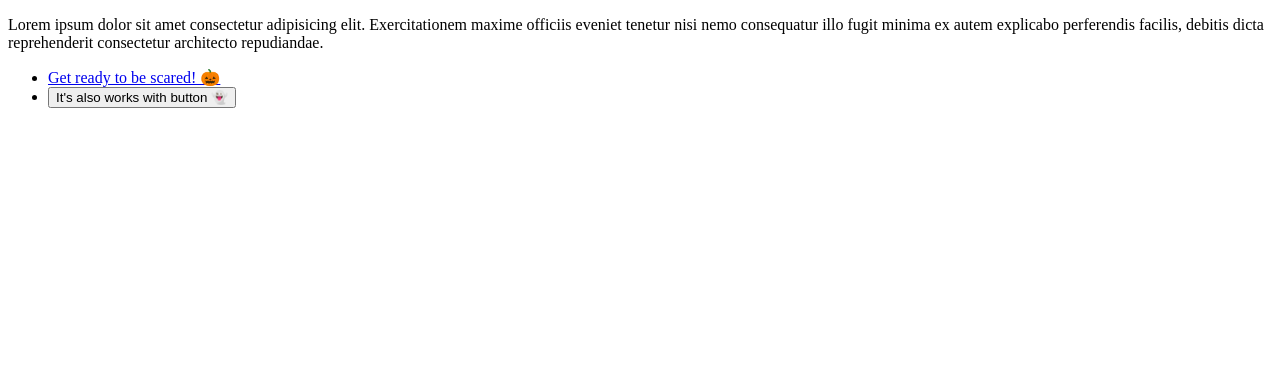
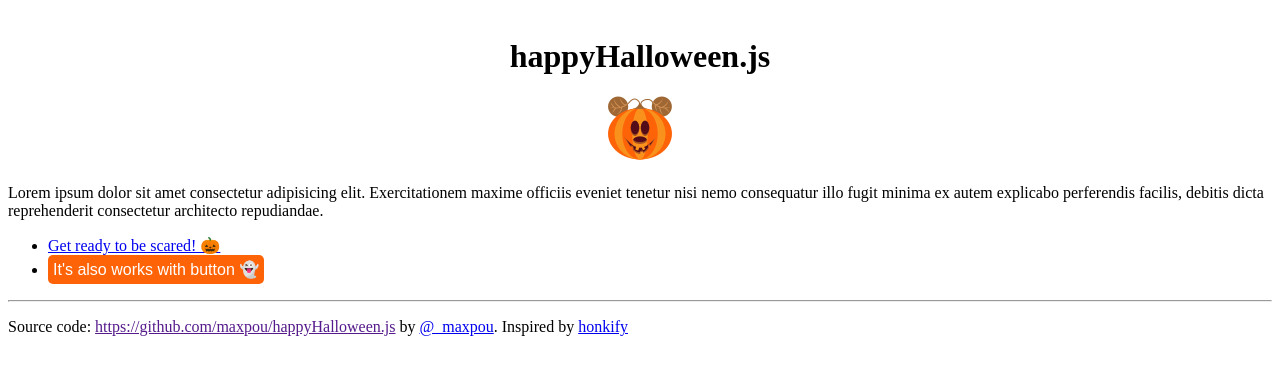
Before and after one commit to maxpou/happy-halloween, a plain HTML site: page index.html in a window 1280 px wide. Drawn offline with Linux system fonts and the light colour scheme.

Commit message:
feat: BoOOoooOOoOOOooo

```diff
--- a/index.html
+++ b/index.html
@@ -16,12 +16,42 @@
   </style>
 </head>
 <body>
+<div class="center">
+  <h1>happyHalloween.js</h1>
+  <img src="./assets/iconfinder_mouse_202899.png" alt="Pumpkin">
+</div>
+
 <p>
   Lorem ipsum dolor sit amet consectetur adipisicing elit. Exercitationem maxime officiis eveniet tenetur nisi nemo consequatur illo fugit minima ex autem explicabo perferendis facilis, debitis dicta reprehenderit consectetur architecto repudiandae.
 </p>
 <ul>
   <li><a href="#">Get ready to be scared! 🎃</a></li>
-    <li><input type="button" value="It's also works with button 👻"></li>
+  <li><input type="button" class="btn" value="It's also works with button 👻"></li>
 </ul>
+
+<hr>
+
+<p>Source code: <a href="">https://github.com/maxpou/happyHalloween.js</a> by <a href="https://twitter.com/_maxpou">@_maxpou</a>. Inspired by <a href="https://github.com/jlengstorf/honkify">honkify</a></p>
+<style>
+.center {
+  display: flex;
+  flex-direction: column;
+  justify-content: center;
+  align-items: center;
+  text-align: center;
+  min-height: 20vh;
+}
+.btn {
+  background-color: #ff6307; /* Green */
+  border: none;
+  color: white;
+  padding: 5px;
+  border-radius: 5px;
+  text-align: center;
+  text-decoration: none;
+  display: inline-block;
+  font-size: 16px;
+}
+</style>
 </body>
 </html>
```
Also changed, not shown: README.md. Lines whose indentation alone changed are shown as unchanged.
